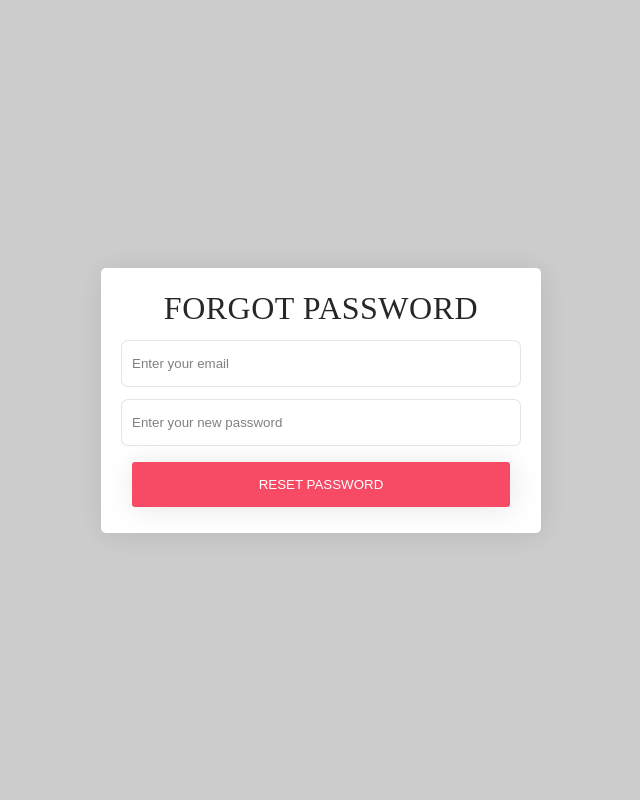
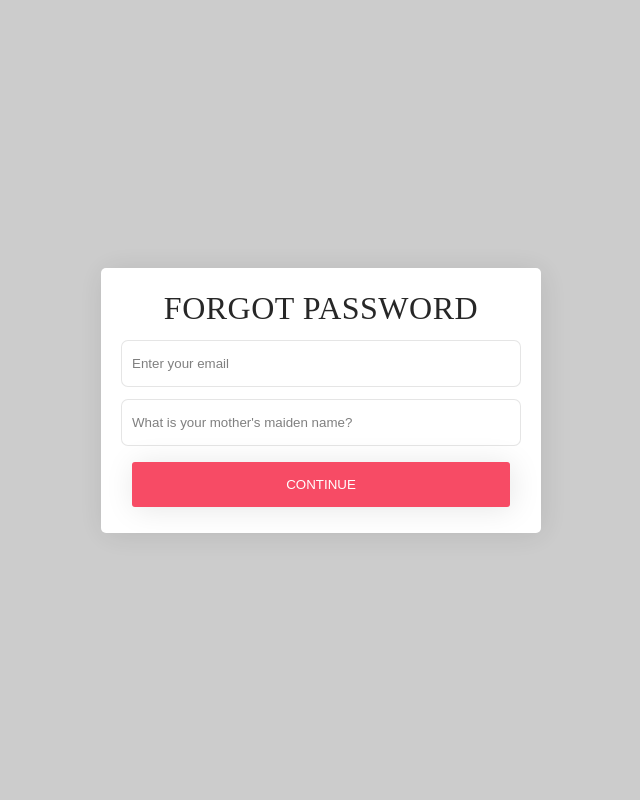
Before and after one commit to shorokatwa14/EPFL-Final-project, a Flask app: page /pass_page in a window 1280 px wide. Shown: the whole page, without its empty margins (319-959 px from the left). Run offline with Flask 3, Linux system fonts and the light colour scheme.

Commit message:
Refactor forget password page

```diff
--- a/templates/forget.html
+++ b/templates/forget.html
@@ -4,30 +4,20 @@
   <meta charset="UTF-8">
   <meta name="viewport" content="width=device-width, initial-scale=1.0">
   <title>Forgot Password</title>
-  <!--===============CSS======================-->
   <link rel="stylesheet" href="../static/css/pass.css"/>
-  <!--===============fav icon======================-->
   <link rel="shortcut icon" href="../static/images/fav-icon.png"/>
-  <!--===============fonts======================-->
-  <link rel="preconnect" href="https://fonts.googleapis.com">
-  <link rel="preconnect" href="https://fonts.gstatic.com" crossorigin>
-  <link href="https://fonts.googleapis.com/css2?family=Poppins:ital,wght@0,100;0,200;0,300;0,400;0,500;0,600;0,700;0,800;0,900&display=swap" rel="stylesheet">
+  <link href="https://fonts.googleapis.com/css2?family=Poppins:wght@400;600&display=swap" rel="stylesheet">
 </head>
 <body>
   <div class="form">
-    <!--**Forgot Password Form**-->
     <div class="forgot-password-form">
-      <!--heading-->
       <strong>Forgot Password</strong>
-      <!--inputs-->
       <form action="/pass" method="post">
         <input type="email" name="email" placeholder="Enter your email" required/>
-        <input type="password" name="new_password" placeholder="Enter your new password" required/>
-        <input type="submit" value="Reset Password"/>
+        <input type="text" name="security_question" placeholder="What is your mother's maiden name?" required/>
+        <input type="submit" value="Continue"/>
       </form>
-
     </div>
   </div>
-  <!-- <script src="../static/js/auth.js"></script> -->
 </body>
 </html>
```
